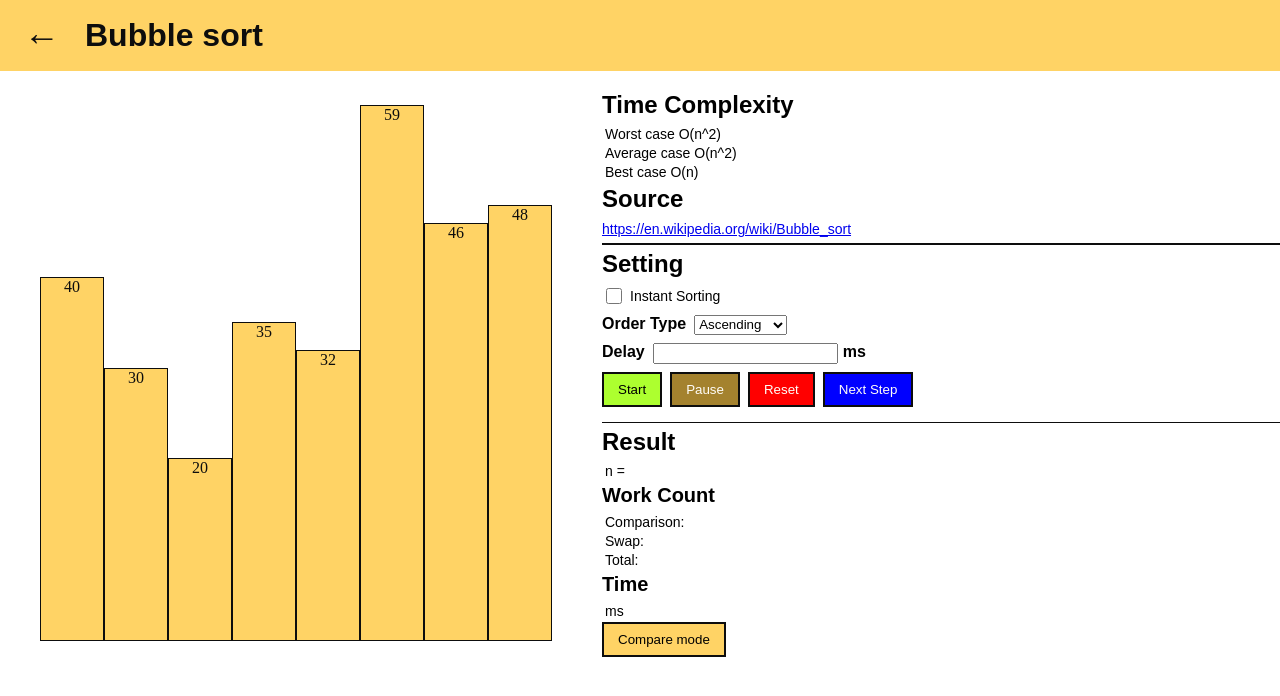
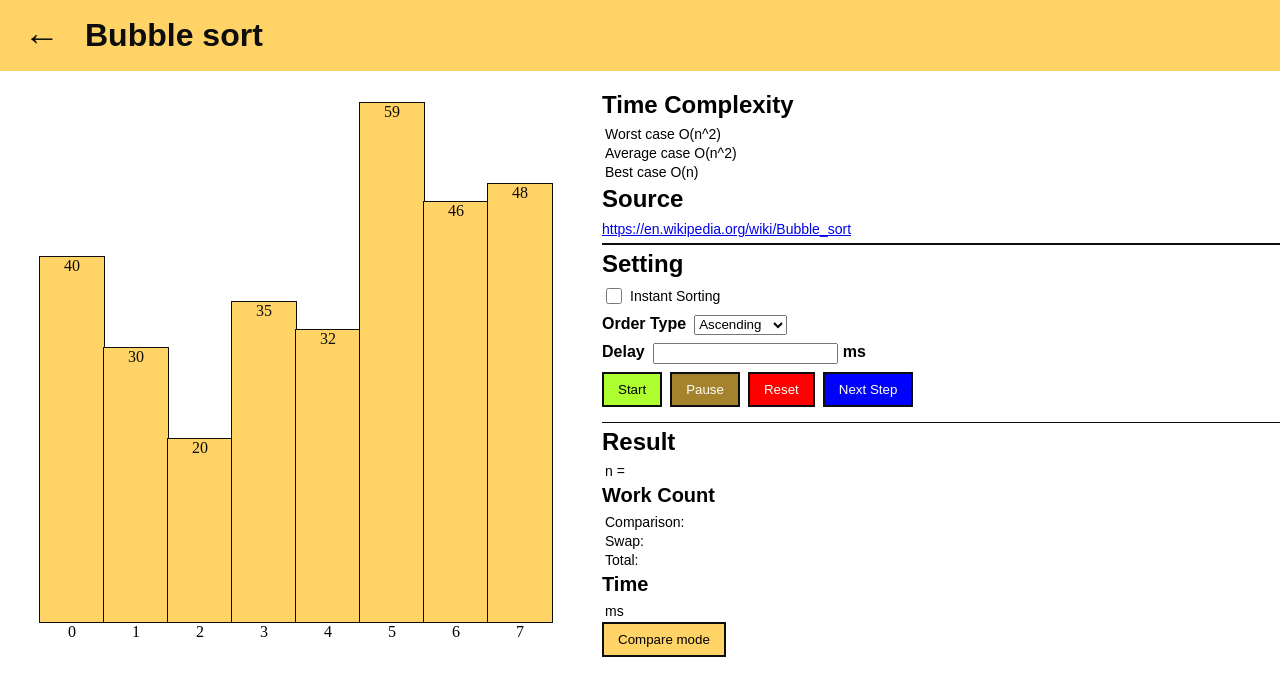
Before and after one commit to SSS-BBB/sorting-algorithm-visualization, a React (Vite) app: page / in a window 1280 px wide. Shown: the top 696 px of the page. Built offline with nearby package versions, Linux system fonts and the light colour scheme.

Commit message:
Added index to array bar
added div inside li tag make the div element bar and added index at the bottom of the div

```diff
--- a/src/pages/components/array_bar/ArrayBar.css
+++ b/src/pages/components/array_bar/ArrayBar.css
@@ -3,14 +3,24 @@
     align-items: flex-end;
     list-style-type: none;
     max-width: 40%;
-    max-height: 99%;
+    max-height: 100%;
     flex: 1;
+}
+
+.bar-container {
+    flex: 1;
+    display: flex;
+    flex-direction: column;
+    justify-content: end;
+    align-items: center;
+    width: 100%;
+    height: 100%;
 }
 
 .element-bar {
     background-color: var(--primary-color);
     border: 1.5px solid var(--primary-font-color);
-    flex: 1;
     text-align: center;
     color: var(--primary-font-color);
+    width: 100%;
 }
--- a/src/pages/components/array_bar/ArrayBar.jsx
+++ b/src/pages/components/array_bar/ArrayBar.jsx
@@ -1,7 +1,7 @@
 import { useState } from "react";
 import "./ArrayBar.css";
 
-function ArrayBar({ array = [40, 30, 20, 35, 32, 59, 46, 48], showNumber = true }) {
+function ArrayBar({ array = [40, 30, 20, 35, 32, 59, 46, 48], showNumber = true, showIndex = true }) {
 
     const minElement = Math.min(...array);
     if (minElement <= 0) {
@@ -21,17 +21,17 @@ function ArrayBar({ array = [40, 30, 20, 35, 32, 59, 46, 48], showNumber = true
         normalizedArray.push(normalizedElement);
     });
 
-    const maximumHeight = 99; // %
+    const maximumHeight = 100; // %
 
-    const elementBar = normalizedArray.map(element =>
-                <li
-                    className="element-bar"
-                    key={element.key}
-                    style={
-                        { height: `${element.normalizedValue * maximumHeight}%` }
-                    }>
+    const elementBar = normalizedArray.map((element, index) =>
+                <li className="bar-container" key={element.key}>
+                    <div
+                     style={{height: `${element.normalizedValue * maximumHeight}%`}}
+                     className="element-bar">
+                        {showNumber ? element.value : ""}
+                    </div>
 
-                    {showNumber ? element.value : ""}
+                    { showIndex ? index : "" }
 
                 </li>
                 )
```
